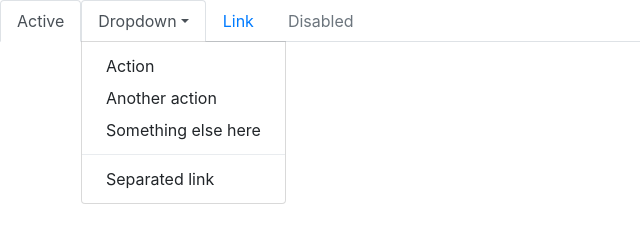
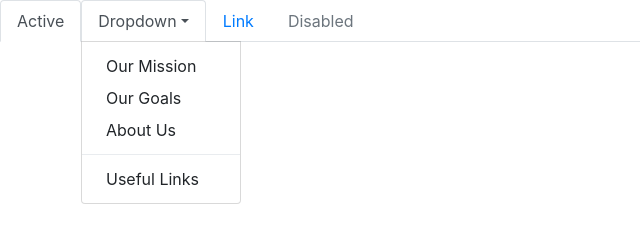
Before and after one commit to yogeshbarvekar/index-webpage, a plain HTML site: page index.html in a window 1280 px wide. Both pictures are taken after a click on the button "Dropdown". Shown: the whole page, without its empty margins (0-640 px from the left). Drawn offline with nearby package versions, Linux system fonts and the light colour scheme.

Commit message:
made some changes in index file

```diff
--- a/index.html
+++ b/index.html
@@ -8,9 +8,6 @@
     <!-- Bootstrap CSS -->
     <link rel="stylesheet" href="https://stackpath.bootstrapcdn.com/bootstrap/4.4.1/css/bootstrap.min.css" integrity="sha384-Vkoo8x4CGsO3+Hhxv8T/Q5PaXtkKtu6ug5TOeNV6gBiFeWPGFN9MuhOf23Q9Ifjh" crossorigin="anonymous">
 
-    <title>Hello, world!</title>
-  </head>
-  <body>
     <ul class="nav nav-tabs">
       <li class="nav-item">
         <a class="nav-link active" href="#">Active</a>
@@ -18,11 +15,11 @@
       <li class="nav-item dropdown">
         <a class="nav-link dropdown-toggle" data-toggle="dropdown" href="#" role="button" aria-haspopup="true" aria-expanded="false">Dropdown</a>
         <div class="dropdown-menu">
-          <a class="dropdown-item" href="#">Action</a>
-          <a class="dropdown-item" href="#">Another action</a>
-          <a class="dropdown-item" href="#">Something else here</a>
+          <a class="dropdown-item" href="#">Our Mission</a>
+          <a class="dropdown-item" href="#">Our Goals</a>
+          <a class="dropdown-item" href="#">About Us</a>
           <div class="dropdown-divider"></div>
-          <a class="dropdown-item" href="#">Separated link</a>
+          <a class="dropdown-item" href="#">Useful Links</a>
         </div>
       </li>
       <li class="nav-item">
@@ -32,6 +29,8 @@
         <a class="nav-link disabled" href="#" tabindex="-1" aria-disabled="true">Disabled</a>
       </li>
     </ul>
+  </head>
+  <body>
 
     <!-- Optional JavaScript -->
     <!-- jQuery first, then Popper.js, then Bootstrap JS -->
```
